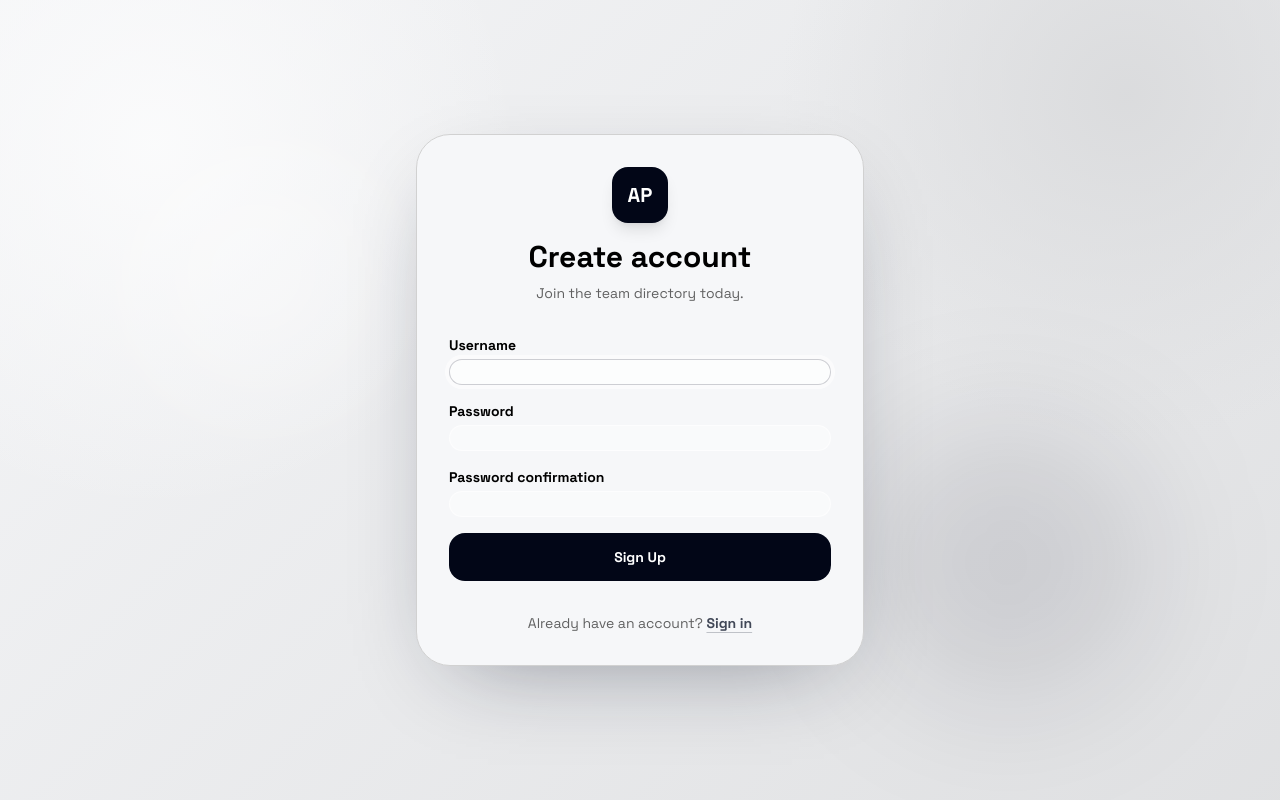
After one commit to AnonymousPacil/pkpl-tk2, a Django app: page /register/ in a window 1280 px wide. The commit adds this page. Run offline with Django 5.2, Linux system fonts and the light colour scheme; data comes from the database, SQL or seed files in the repository; some libraries are stand-ins or nearby versions.

Commit message:
feat(auth): implement custom login/register

```diff
--- /dev/null
+++ b/main/templates/register.html
@@ -0,0 +1,111 @@
+<!DOCTYPE html>
+<html lang="en">
+<head>
+    <meta charset="UTF-8">
+    <meta name="viewport" content="width=device-width, initial-scale=1.0">
+    <title>Register - AnonymousPacil</title>
+    <link rel="preconnect" href="https://fonts.googleapis.com">
+    <link rel="preconnect" href="https://fonts.gstatic.com" crossorigin>
+    <link href="https://fonts.googleapis.com/css2?family=Cormorant+Garamond:wght@600;700&family=IBM+Plex+Mono:wght@400;500;600&family=Space+Grotesk:wght@400;500;700&display=swap" rel="stylesheet">
+    <script src="https://cdn.tailwindcss.com"></script>
+    <script>
+        tailwind.config = {
+            theme: {
+                extend: {
+                    fontFamily: {
+                        sans: ["'Space Grotesk'", "ui-sans-serif", "system-ui"],
+                        serif: ["'Cormorant Garamond'", "ui-serif", "Georgia"],
+                        mono: ["'IBM Plex Mono'", "ui-monospace", "SFMono-Regular", "monospace"],
+                    },
+                    boxShadow: { glow: "0 30px 90px -40px rgba(15, 23, 42, 0.45)" },
+                    keyframes: {
+                        rise: { "0%": { opacity: "0", transform: "translateY(24px)" }, "100%": { opacity: "1", transform: "translateY(0)" } },
+                        drift: { "0%, 100%": { transform: "translate3d(0, 0, 0)" }, "50%": { transform: "translate3d(0, -16px, 0)" } },
+                    },
+                    animation: { rise: "rise 0.7s ease-out forwards", drift: "drift 14s ease-in-out infinite" },
+                },
+            },
+        };
+    </script>
+    <style>
+        :root { color-scheme: light; }
+        body {
+            --theme-bg: {{ bg_color }};
+            --theme-text: {{ warna }};
+            --theme-panel: rgba(255, 255, 255, 0.72);
+            --theme-panel-strong: rgba(255, 255, 255, 0.88);
+            --theme-line: rgba(255, 255, 255, 0.48);
+            background-color: var(--theme-bg);
+            color: var(--theme-text);
+            background-image: radial-gradient(circle at 12% 18%, rgba(255, 255, 255, 0.45), transparent 28%), radial-gradient(circle at 88% 12%, rgba(15, 23, 42, 0.10), transparent 26%), linear-gradient(135deg, rgba(255, 255, 255, 0.12), transparent 55%);
+        }
+        @supports (background: color-mix(in srgb, white 50%, black 50%)) {
+            body {
+                --theme-panel: color-mix(in srgb, var(--theme-bg) 84%, white 16%);
+                --theme-panel-strong: color-mix(in srgb, var(--theme-bg) 72%, white 28%);
+                --theme-line: color-mix(in srgb, var(--theme-text) 18%, white 82%);
+                background-image: radial-gradient(circle at 12% 18%, color-mix(in srgb, white 62%, var(--theme-bg) 38%), transparent 28%), radial-gradient(circle at 88% 12%, color-mix(in srgb, var(--theme-text) 10%, var(--theme-bg) 90%), transparent 26%), linear-gradient(135deg, color-mix(in srgb, white 10%, var(--theme-bg) 90%), color-mix(in srgb, black 8%, var(--theme-bg) 92%));
+            }
+            .theme-muted { color: color-mix(in srgb, var(--theme-text) 78%, white 22%); opacity: 1; }
+        }
+        .theme-panel { background-color: var(--theme-panel-strong); border-color: var(--theme-line); backdrop-filter: blur(16px); }
+        .theme-muted { opacity: 0.78; }
+
+        input {
+            width: 100%;
+            border-radius: 1rem;
+            border: 1px solid rgba(255, 255, 255, 0.6);
+            background-color: rgba(255, 255, 255, 0.4);
+            padding: 0.75rem 1rem;
+            outline: none;
+            transition: all 0.2s;
+            margin-bottom: 0.5rem;
+        }
+        input:focus {
+            background-color: rgba(255, 255, 255, 0.7);
+            border-color: rgba(15, 23, 42, 0.2);
+            box-shadow: 0 0 0 4px rgba(255, 255, 255, 0.6);
+        }
+        .helptext, .errorlist { font-size: 0.75rem; opacity: 0.8; margin-bottom: 1rem; display: block; }
+        .errorlist { color: #dc2626; list-style-type: none; padding: 0; }
+    </style>
+</head>
+<body class="{{ font }} min-h-screen antialiased flex flex-col">
+    {% load socialaccount %}
+    <div class="relative isolate overflow-hidden flex-1 flex flex-col justify-center items-center px-6 py-12">
+        <div class="pointer-events-none absolute left-[10%] top-[20%] -z-10 h-64 w-64 rounded-full bg-white/30 blur-3xl animate-drift"></div>
+        <div class="pointer-events-none absolute bottom-[10%] right-[10%] -z-10 h-72 w-72 rounded-full bg-slate-950/10 blur-3xl animate-drift" style="animation-delay: 1.5s;"></div>
+
+        <div class="w-full max-w-md theme-panel rounded-[34px] border p-8 shadow-glow opacity-0 animate-rise">
+            <div class="text-center mb-8">
+                <div class="mx-auto flex h-14 w-14 items-center justify-center rounded-2xl bg-slate-950 text-xl font-semibold text-white shadow-lg mb-4">AP</div>
+                <h1 class="text-3xl font-semibold">Create account</h1>
+                <p class="theme-muted mt-2 text-sm">Join the team directory today.</p>
+            </div>
+
+            <form method="POST" class="space-y-4">
+                {% csrf_token %}
+
+                {% for field in form %}
+                <div>
+                    <label class="block text-sm font-semibold mb-1">{{ field.label }}</label>
+                    {{ field }}
+                    {% if field.errors %}
+                        {{ field.errors }}
+                    {% endif %}
+                </div>
+                {% endfor %}
+
+                <button type="submit" class="w-full mt-4 rounded-2xl bg-slate-950 px-5 py-3.5 text-sm font-semibold text-white transition hover:-translate-y-0.5 hover:bg-slate-800 hover:shadow-lg">
+                    Sign Up
+                </button>
+            </form>
+
+            <p class="mt-8 text-center text-sm theme-muted">
+                Already have an account?
+                <a href="{% url 'main:login' %}" class="font-semibold text-slate-900 underline decoration-slate-900/30 underline-offset-4 hover:decoration-slate-900">Sign in</a>
+            </p>
+        </div>
+    </div>
+</body>
+</html>
--- a/main/templates/settings.html
+++ b/main/templates/settings.html
@@ -124,7 +124,7 @@
                 </p>
 
                 <div class="mt-5 inline-flex rounded-full border border-white/50 bg-white/35 px-4 py-2 text-sm">
-                    Logged in as <span class="ml-2 font-semibold">{{ user.email }}</span>
+                    Logged in as <span class="ml-2 font-semibold">{{ user.email|default:user.username }}</span>
                 </div>
 
                 <div id="previewSurface"
--- a/main/urls.py
+++ b/main/urls.py
@@ -1,11 +1,12 @@
 from django.urls import path
-from main.views import show_anggota, site_settings, login_view, logout_view
+from main.views import show_anggota, site_settings, login_view, logout_view, register_view
 
 app_name = 'main'
 
 urlpatterns = [
     path('', show_anggota, name='show_anggota'),
     path('login/', login_view, name='login'),
+    path('register/', register_view, name='register'),
     path('logout/', logout_view, name='logout'),
     path('settings/', site_settings, name='site_settings'),
 ]
--- a/main/views.py
+++ b/main/views.py
@@ -1,6 +1,7 @@
 from django.shortcuts import render, redirect
 from django.contrib.auth.decorators import login_required
-from django.contrib.auth import logout
+from django.contrib.auth import logout, login, authenticate
+from django.contrib.auth.forms import UserCreationForm, AuthenticationForm
 from django.http import HttpResponseForbidden
 from .models import Biodata, SiteSetting
 
@@ -58,8 +59,52 @@ def site_settings(request):
 
 
 def login_view(request):
-    return redirect("/accounts/google/login/")
+    if request.user.is_authenticated:
+        return redirect("main:show_anggota")
 
+    settings = SiteSetting.load()
+
+    if request.method == "POST":
+        form = AuthenticationForm(data=request.POST)
+        if form.is_valid():
+            user = form.get_user()
+            login(request, user)
+            return redirect("main:show_anggota")
+    else:
+        form = AuthenticationForm()
+
+    context = {
+        "form": form,
+        "font": settings.font_family,
+        "warna": settings.text_color,
+        "bg_color": settings.background_color,
+        "current_page": "login",
+    }
+    return render(request, "login.html", context)
+
+def register_view(request):
+    if request.user.is_authenticated:
+        return redirect("main:show_anggota")
+
+    settings = SiteSetting.load()
+
+    if request.method == "POST":
+        form = UserCreationForm(request.POST)
+        if form.is_valid():
+            user = form.save()
+            login(request, user, backend='django.contrib.auth.backends.ModelBackend')
+            return redirect("main:show_anggota")
+    else:
+        form = UserCreationForm()
+
+    context = {
+        "form": form,
+        "font": settings.font_family,
+        "warna": settings.text_color,
+        "bg_color": settings.background_color,
+        "current_page": "register",
+    }
+    return render(request, "register.html", context)
 
 def logout_view(request):
     logout(request)
```
Also changed, not shown: main/templates/includes/navbar.html (+6 -5 lines), main/templates/login.html (added, +142 -0 lines).
